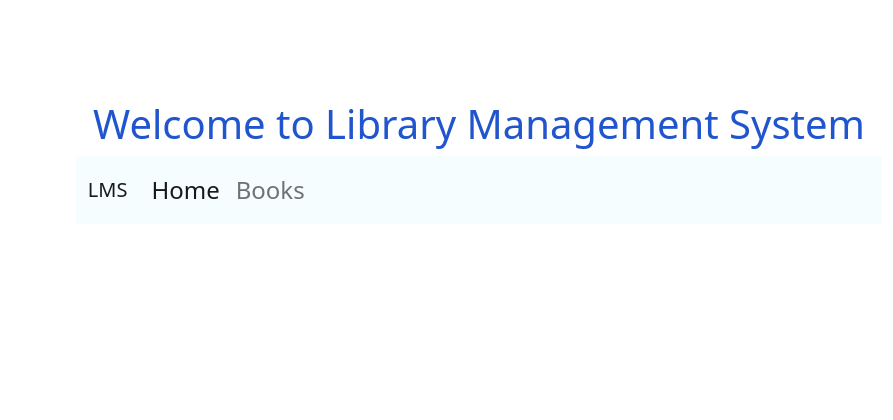
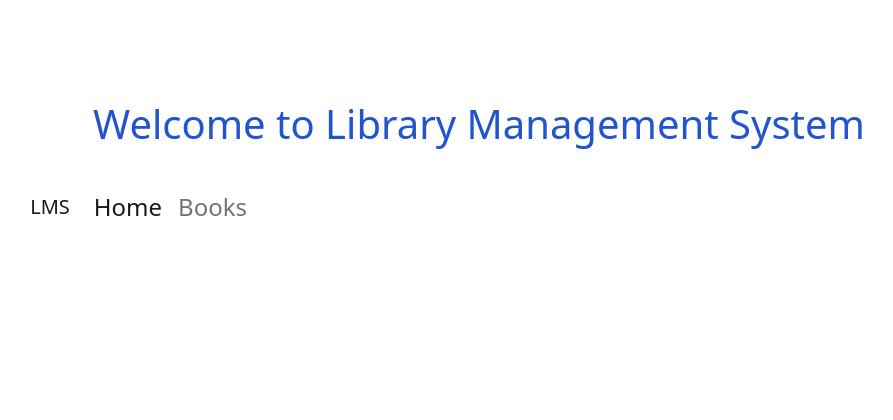
Before and after one commit to kb1337/lms, a Flask app: page / in a window 1280 px wide. Shown: the top 420 px of the page, without its empty margins (161-1054 px from the left). Run offline with Flask 2, Linux system fonts and the light colour scheme; some libraries are stand-ins or nearby versions.

Commit message:
Update sizes

```diff
--- a/static/style.css
+++ b/static/style.css
@@ -5,21 +5,21 @@ body {
   height: 100%;
 }
 
+header {
+  text-align: center;
+  margin: 100px 5% 0;
+  color: #2155cd;
+}
+
 .navbar {
-  background-color: #e8f9fd67;
-  margin: 0 auto;
-  width: 70%;
+  margin: 25px auto;
+  width: 80%;
   font-size: x-large;
 }
 
-header {
-  text-align: center;
-  margin: 100px 5% 50px;
-  color: #2155cd;
-}
-
 .content {
-  margin: 50px 5%;
+  margin: 0px auto;
+  width: 70%;
 }
 
 footer {
@@ -44,6 +44,7 @@ footer a:hover {
 
 .flashes {
   list-style-type: none;
+  padding-left: 0%;
 }
 
 #book-list {
@@ -52,7 +53,7 @@ footer a:hover {
 
 #book-form {
   margin: 0 auto;
-  width: 60%;
+  width: 65%;
   padding: 20px;
   background-color: #fff;
   border-radius: 5px;
```
